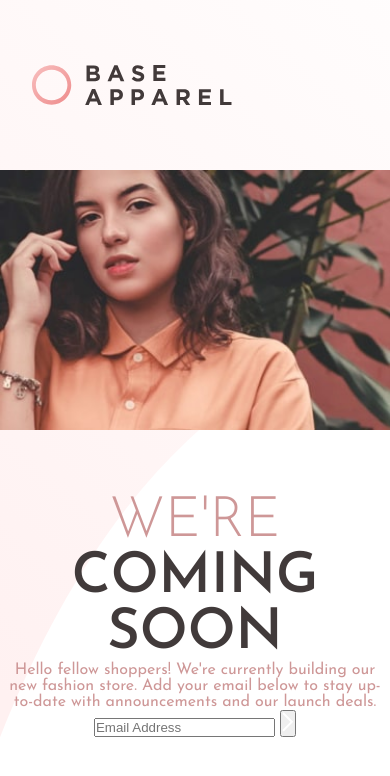
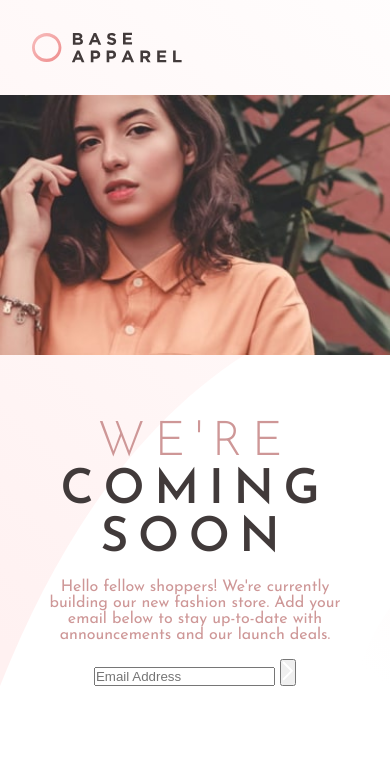
Before and after one commit to 987456987/base-apparel-coming-soon, a plain HTML site: page index.html in a window 390 px wide. Drawn offline with Linux system fonts and the light colour scheme.

Commit message:
Fixes for font and mobile padding

```diff
--- a/style.css
+++ b/style.css
@@ -35,6 +35,7 @@
 .head {
     font-weight: 600;
     font-size: 5em;
+    letter-spacing: .2em;
 }
 
 .head-accent {
@@ -67,14 +68,17 @@
     }
     .logo{
         margin-left: 2em;
+        padding: 2em 0;
+        width: 150px;
     }
     .head{
         text-align: center;
-        font-size: 3.5em;
+        font-size: 3em;
     }
     .text{
         text-align: center;
         margin: auto;
+        padding: 1em 2em;
     }
     .form-email{
         margin: auto;
```
